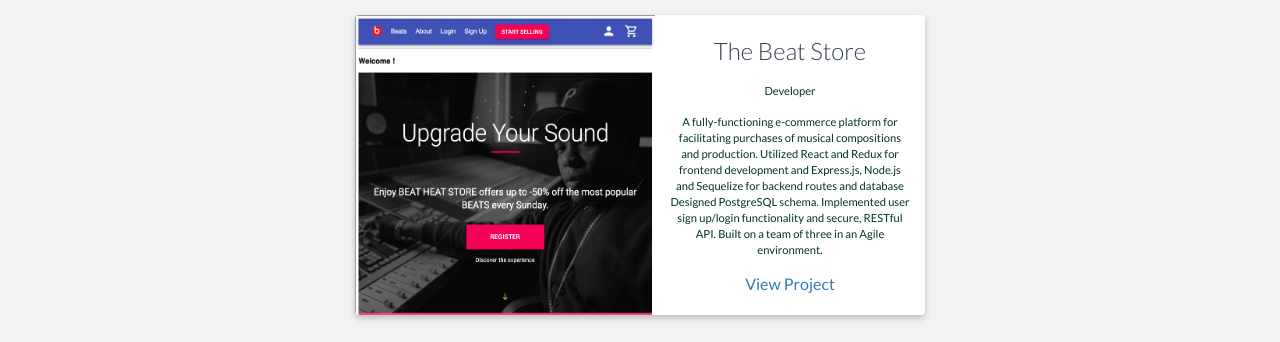
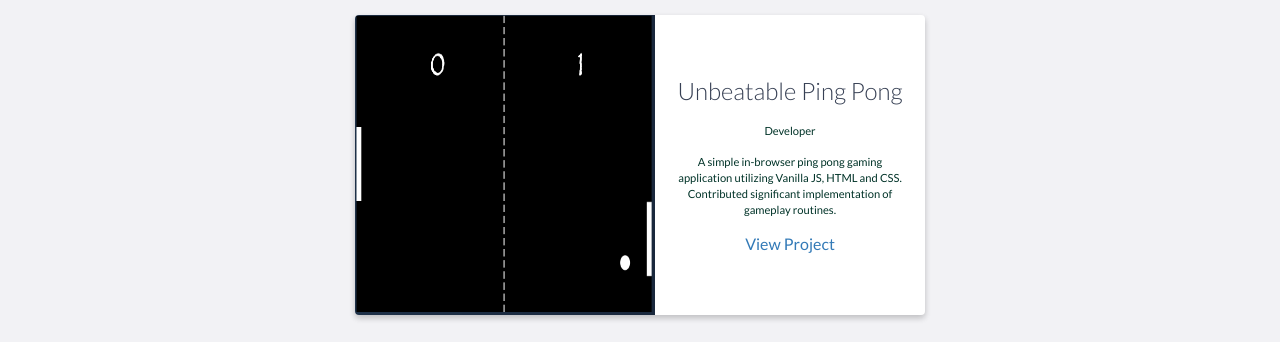
Before and after one commit to cpjspacecreator/cpjportfolio, a website: page index.html in a window 1280 px wide. Shown: the part 2889-3231 px from the top of the page. Drawn offline with nearby package versions, Linux system fonts and the light colour scheme.

Commit message:
added ping pong game

```diff
--- a/index.html
+++ b/index.html
@@ -158,20 +158,18 @@ Created modular frontend components using React, utilized Github Projects  to or
 
                 <div class="project shadow-large">
                     <div class="project-image">
-                        <img src="images/BeatStore.png" height='300px' width='300px'/>
+                        <img src="images/PingPong.png" height='300px' width='300px'/>
                     </div>
                     <!-- End .project-image -->
                     <div class="project-info">
-                        <h3>The Beat Store</h3>
+                        <h3>Unbeatable Ping Pong</h3>
                         <p> Developer</p>
                         <p>
-                            A fully-functioning e-commerce platform for facilitating purchases of musical compositions and production.
-Utilized React and Redux for frontend development and Express.js, Node.js and Sequelize for backend routes and database
-Designed PostgreSQL schema. Implemented user sign up/login functionality and secure,  RESTful API.
-Built on a team of three in an Agile environment.
+
+                            A simple in-browser ping pong gaming application utilizing Vanilla JS, HTML and CSS. Contributed significant implementation of gameplay routines.
 
                         </p>
-                        <a href="http://thebeatstore.herokuapp.com" target="_blank">View Project</a>
+                        <a href="https://codepen.io/cpjspacecreator/pen/ZEYRvwr" target="_blank">View Project</a>
                     </div>
                     <!-- End .project-info -->
                 </div>
```
Also changed, not shown: images/PingPong.png (added).
